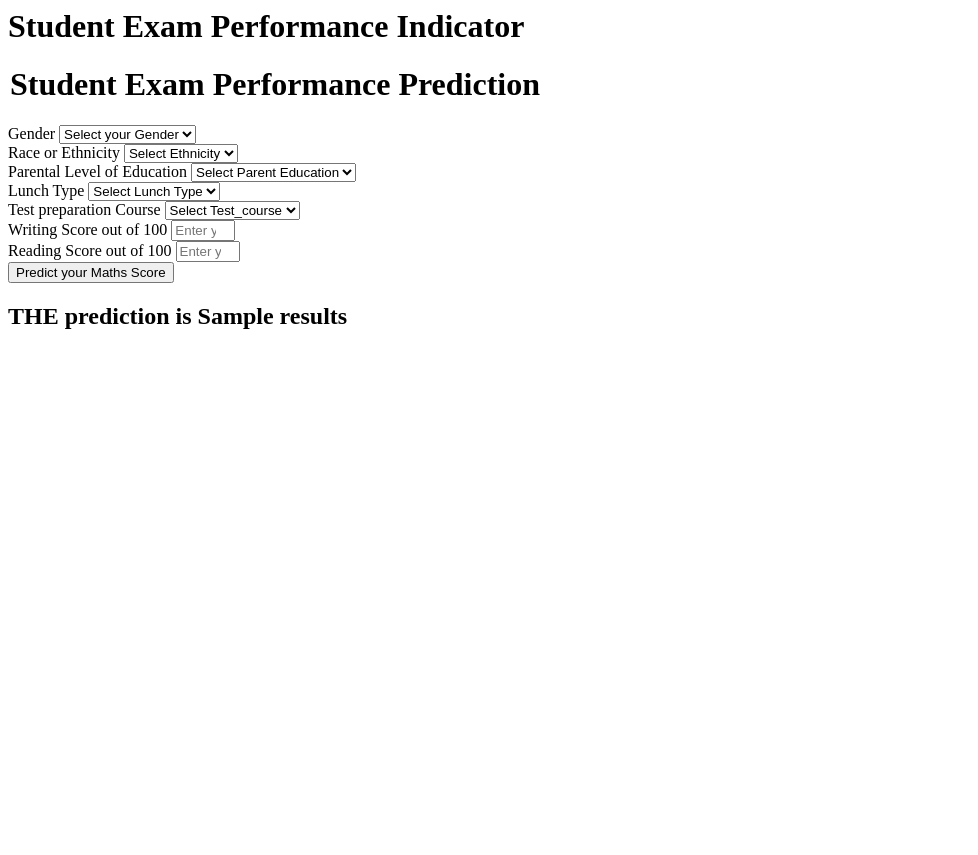
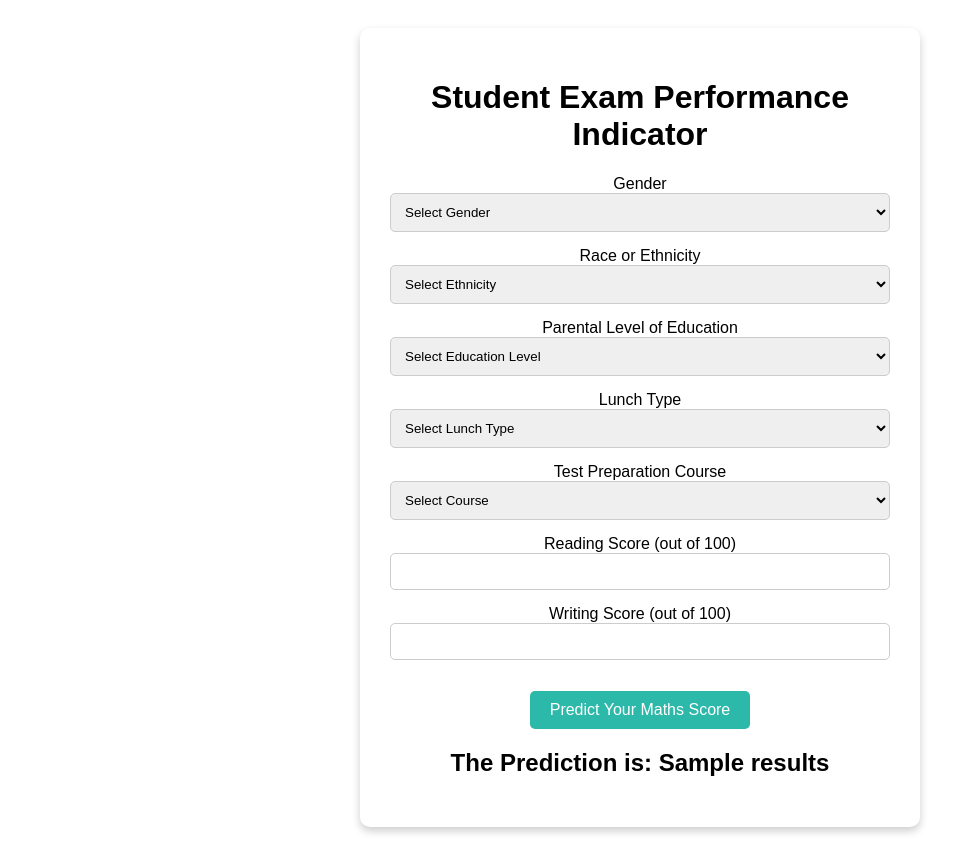
Before and after one commit to rupeshbug/student-performance-prediction, a Flask app: template templates/home.html in a window 1280 px wide. Shown: the whole page, without its empty margins (0-978 px from the left). Before the commit the page ends 329 px from the top, so only its background shows below. Run offline with Flask 3, Linux system fonts and the light colour scheme; the template is opened without the code that fills it: most values are stand-ins (such as "Sample title", 1, 10 or a date in 2020); parts of the project's set-up code (start-up, migrations or seed data) failed here and were passed over.

Commit message:
predict pipeline and web interface

```diff
--- a/app.py
+++ b/app.py
@@ -3,6 +3,8 @@ import numpy as np
 import pandas as pd
 
 from sklearn.preprocessing import StandardScaler
+
+from src.pipeline.predict_pipeline import CustomData, PredictPipeline
 
 app = Flask(__name__)
 
@@ -12,9 +14,29 @@ app = Flask(__name__)
 def index():
     return render_template('index.html')
 
-@app.route('/predictdata', method = ["GET", "POST"])
+@app.route('/predictdata', methods = ["GET", "POST"])
 def predict_datapoint():
     if request.method == "GET":
         return render_template('home.html')
     else:
-        pass
+        data = CustomData(
+            gender = request.form.get('gender'),
+            race_ethnicity = request.form.get('ethnicity'),
+            parental_level_of_education = request.form.get('parental_level_of_education'),
+            lunch = request.form.get('lunch'),
+            test_preparation_course = request.form.get('test_preparation_course'),
+            writing_score = float(request.form.get('writing_score')),
+            reading_score = float(request.form.get('reading_score'))
+        )
+
+        pred_df = data.get_data_as_data_frame()
+        print(pred_df)
+
+        predict_pipeline = PredictPipeline()
+        results = predict_pipeline.predict(pred_df)
+
+        return render_template('home.html', results = results[0])
+
+
+if __name__ == "__main__":
+    app.run(host = "0.0.0.0", debug = True)
--- a/templates/home.html
+++ b/templates/home.html
@@ -1,111 +1,128 @@
-<html>
+<html lang="en">
+  <head>
+    <meta charset="UTF-8" />
+    <meta name="viewport" content="width=device-width, initial-scale=1.0" />
+    <title>Student Exam Prediction</title>
+    <style>
+      body {
+        font-family: Arial, sans-serif;
+        text-align: center;
+        padding: 20px;
+      }
+      .container {
+        background: white;
+        padding: 30px;
+        border-radius: 10px;
+        box-shadow: 0 4px 8px rgba(0, 0, 0, 0.2);
+        max-width: 500px;
+        margin: auto;
+      }
+      .form-group {
+        margin: 15px 0;
+      }
+      .form-control {
+        width: 100%;
+        padding: 10px;
+        border: 1px solid #ccc;
+        border-radius: 5px;
+      }
+      .btn {
+        margin-top: 1rem;
+        background-color: rgb(45, 185, 169);
+        color: white;
+        padding: 10px 20px;
+        border: none;
+        font-size: 16px;
+        cursor: pointer;
+        border-radius: 5px;
+      }
+      .btn:hover {
+        background-color: rgb(34, 155, 135);
+      }
+    </style>
+  </head>
   <body>
-    <div class="login">
+    <div class="container">
       <h1>Student Exam Performance Indicator</h1>
-
-       <form action="{{ url_for('predict_datapoint')}}" method="post">
-        <h1>
-            <legend>Student Exam Performance Prediction</legend>
-        </h1>
-        <div class="mb-3">
-            <label class="form-label">Gender</label>
-            <select class="form-control" name="gender" placeholder="Enter you Gender" required>
-                <option class="placeholder" selected disabled value="">Select your Gender</option>
-                <option value="male">
-                    Male
-                </option>
-                <option value="female">
-                    Female
-                </option>
+      <form action="{{ url_for('predict_datapoint') }}" method="post">
+        <div class="form-group">
+          <label>Gender</label>
+          <select class="form-control" name="gender" required>
+            <option value="">Select Gender</option>
+            <option value="male">Male</option>
+            <option value="female">Female</option>
           </select>
         </div>
-        <div class="mb-3">
-            <label class="form-label">Race or Ethnicity</label>
-            <select class="form-control" name="ethnicity" placeholder="Enter you ethnicity" required>
-                <option class="placeholder" selected disabled value="">Select Ethnicity</option>
-                <option value="group A">
-                    Group A
-                </option>
-                <option value="group B">
-                    Group B
-                </option>
-                <option value="group C">
-                    Group C
-                </option>
-                <option value="group D">
-                    Group D
-                </option>
-                <option value="group E">
-                    Group E
-                </option>
+        <div class="form-group">
+          <label>Race or Ethnicity</label>
+          <select class="form-control" name="ethnicity" required>
+            <option value="">Select Ethnicity</option>
+            <option value="group A">Group A</option>
+            <option value="group B">Group B</option>
+            <option value="group C">Group C</option>
+            <option value="group D">Group D</option>
+            <option value="group E">Group E</option>
           </select>
         </div>
-        <div class="mb-3">
-            <label class="form-label">Parental Level of Education</label>
-            <select class="form-control" name="parental_level_of_education"
-                placeholder="Enter you Parent Education" required>
-                <option class="placeholder" selected disabled value="">Select Parent Education</option>
-                <option value="associate's degree">
-                    associate's degree
-                </option>
-                <option value="bachelor's degree">
-                    bachelor's degree
-                </option>
-                <option value="high school">
-                    high school
-                </option>
-                <option value="master's degree">
-                    master's degree
-                </option>
-                <option value="some college">
-                    some college
-                </option>
-                <option value="some high school">
-                    some high school
-                </option>
+        <div class="form-group">
+          <label>Parental Level of Education</label>
+          <select
+            class="form-control"
+            name="parental_level_of_education"
+            required
+          >
+            <option value="">Select Education Level</option>
+            <option value="associate's degree">Associate's degree</option>
+            <option value="bachelor's degree">Bachelor's degree</option>
+            <option value="high school">High school</option>
+            <option value="master's degree">Master's degree</option>
+            <option value="some college">Some college</option>
+            <option value="some high school">Some high school</option>
           </select>
         </div>
-        <div class="mb-3">
-            <label class="form-label">Lunch Type</label>
-            <select class="form-control" name="lunch" placeholder="Enter you Lunch" required>
-                <option class="placeholder" selected disabled value="">Select Lunch Type</option>
-                <option value="free/reduced">
-                    free/reduced
-                </option>
-                <option value="standard">
-                    standard
-                </option>
+        <div class="form-group">
+          <label>Lunch Type</label>
+          <select class="form-control" name="lunch" required>
+            <option value="">Select Lunch Type</option>
+            <option value="free/reduced">Free/Reduced</option>
+            <option value="standard">Standard</option>
           </select>
         </div>
-        <div class="mb-3">
-            <label class="form-label">Test preparation Course</label>
-            <select class="form-control" name="test_preparation_course" placeholder="Enter you Course"
-                required>
-                <option class="placeholder" selected disabled value="">Select Test_course</option>
-                <option value="none">
-                    None
-                </option>
-                <option value="completed">
-                    Completed
-                </option>
+        <div class="form-group">
+          <label>Test Preparation Course</label>
+          <select class="form-control" name="test_preparation_course" required>
+            <option value="">Select Course</option>
+            <option value="none">None</option>
+            <option value="completed">Completed</option>
           </select>
         </div>
-        <div class="mb-3">
-            <label class="form-label">Writing Score out of 100</label>
-            <input class="form-control" type="number" name="reading_score"
-                placeholder="Enter your Reading score" min='0' max='100' />
+        <div class="form-group">
+          <label>Reading Score (out of 100)</label>
+          <input
+            type="number"
+            class="form-control"
+            name="reading_score"
+            min="0"
+            max="100"
+            required
+          />
         </div>
-        <div class="mb-3">
-            <label class="form-label">Reading Score out of 100</label>
-            <input class="form-control" type="number" name="writing_score"
-                placeholder="Enter your Reading Score" min='0' max='100' />
+        <div class="form-group">
+          <label>Writing Score (out of 100)</label>
+          <input
+            type="number"
+            class="form-control"
+            name="writing_score"
+            min="0"
+            max="100"
+            required
+          />
         </div>
-        <div class="mb-3">
-            <input class="btn btn-primary" type="submit" value="Predict your Maths Score" required />
+        <div class="form-group">
+          <button type="submit" class="btn">Predict Your Maths Score</button>
         </div>
       </form>
-    <h2>
-       THE  prediction is {{results}}
-    </h2>
-   <body>
+      <h2>The Prediction is: {{ results }}</h2>
+    </div>
+  </body>
 </html>
```
Also changed, not shown: src/pipeline/predict_pipeline.py (+61 -0 lines), src/utils.py (+8 -0 lines), templates/index.html (+41 -1 lines). Lines whose indentation alone changed are shown as unchanged.
